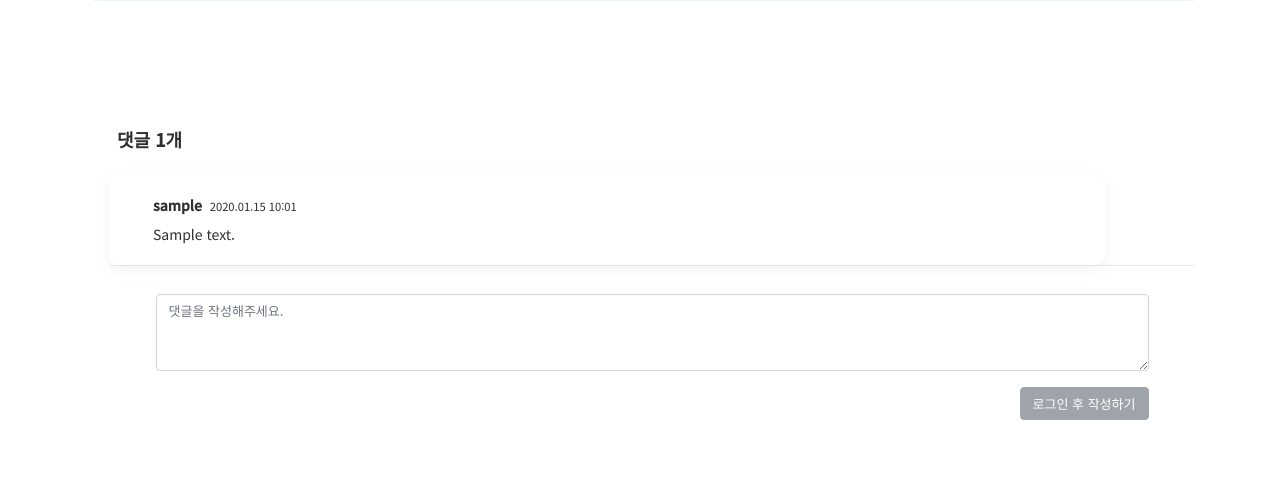
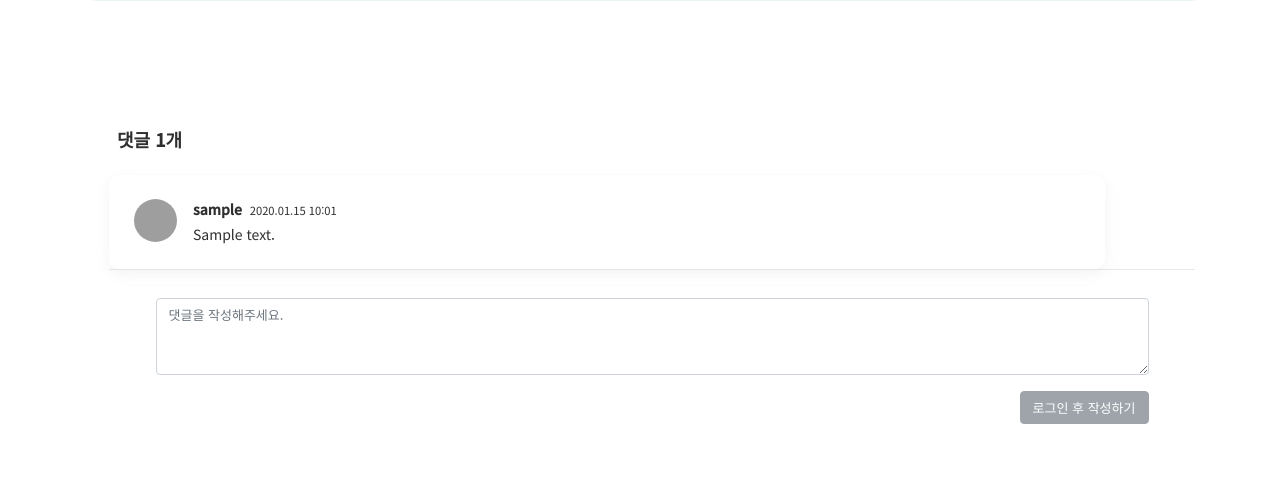
Before and after one commit to bky373/elice_library, a Flask app: page /books/1 in a window 1280 px wide. Shown: the part 873-1366 px from the top of the page. Run offline with Flask 2, Linux system fonts and the light colour scheme; tables that the repository leaves empty hold one stand-in row (values such as "Sample post"); grey boxes marked "Sample" are stand-in pictures; parts of the project's set-up code (start-up, migrations or seed data) failed here and were passed over; some libraries are stand-ins or nearby versions; some web fonts are replaced; grey boxes are pictures that could not be loaded.

Commit message:
add comment profile image

```diff
--- a/elice_library/templates/books/book_detail.html
+++ b/elice_library/templates/books/book_detail.html
@@ -97,9 +97,15 @@
         <input type="hidden" name="book" value="{{ book.id }}">
         <div>
             <div class="card col-md-11 p-3 border-0">
-                <div class="ml-4 p-1 font-weight-bolder" style="white-space: pre-line;">{{ comment.user.username
-                    }}&nbsp;&nbsp;<small>{{ comment.posted_at.strftime('%Y.%m.%d %H:%m') }}</small></div>
-                <div class="ml-4 p-1" style="white-space: pre-line;">{{ comment.content }}</div>
+                <div class="ml-3 p-2">
+                    <div class="row">
+                        <img src="//i1.daumcdn.net/thumb/C100x100/?fname=https://t1.daumcdn.net/tistory_admin/blog/admin/profile_default_00.png" class="rounded-circle mr-3" alt="프로필 기본 이미지" style="width: 43px; height: 43px;">
+                        <span>
+                            <span class="font-weight-bolder">{{ comment.user.username }}&nbsp;&nbsp;<small>{{ comment.posted_at.strftime('%Y.%m.%d %H:%m') }}</small></span>
+                            <div class="mt-1 w-100" style="white-space: pre-line;">{{ comment.content }}</div>
+                        </span>
+                    </div>
+                </div>
             </div>
         </div>
         <div class="comment-border"></div>
```
